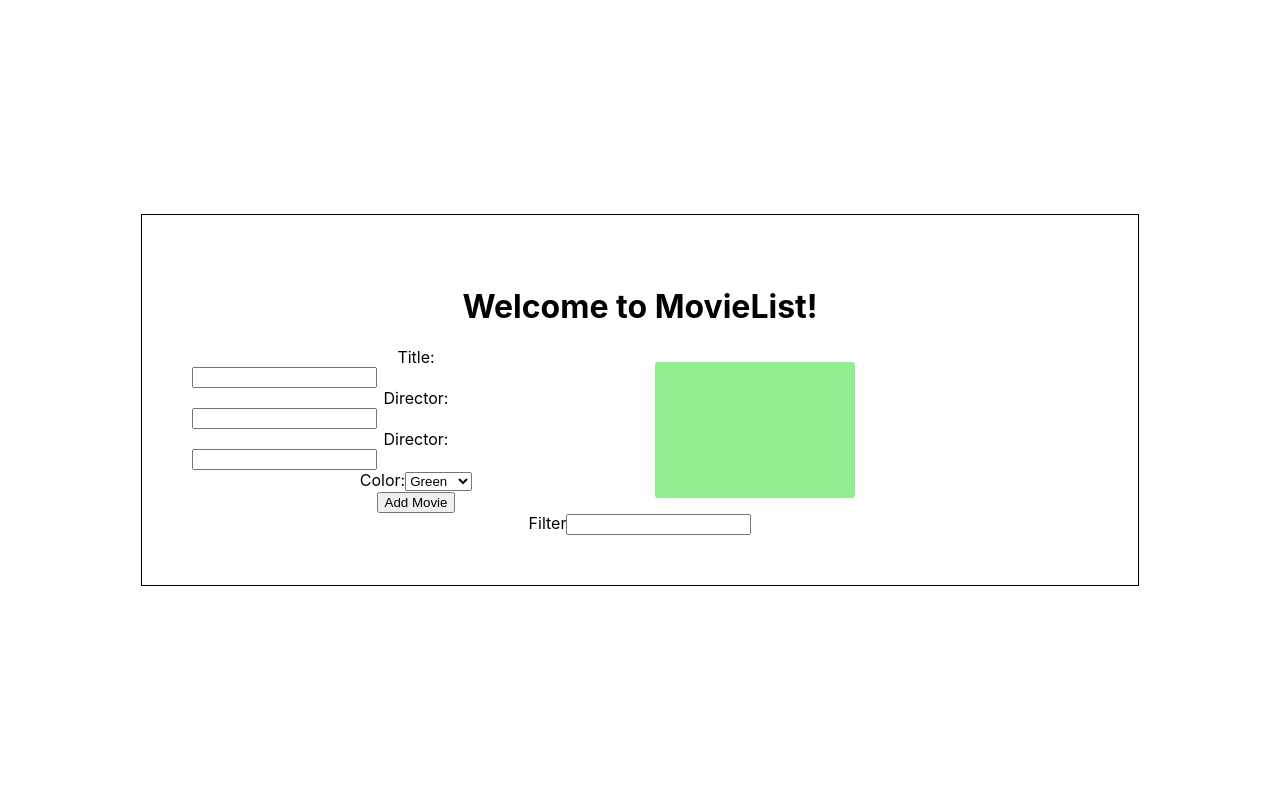
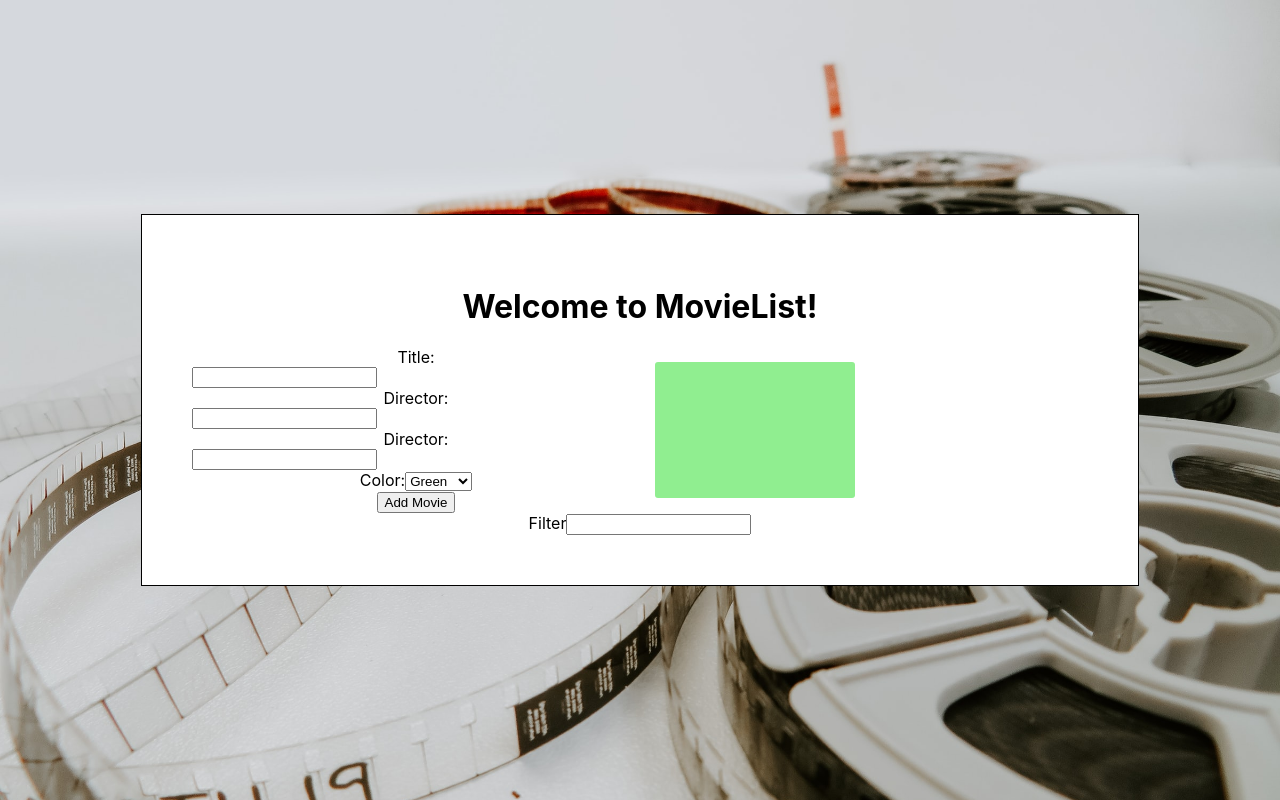
Before and after one commit to Kevin-Roney/react-movie-listFS, a React (Create React App) app: page / in a window 1280 px wide. Built offline with nearby package versions, Linux system fonts and the light colour scheme.

Commit message:
added background image

```diff
--- a/src/App.css
+++ b/src/App.css
@@ -4,6 +4,11 @@ body, html, #root {
   align-items: center;
   width: 100%;
   height: 100%;
+}
+
+body {
+  background-image: url(./background.jpg);
+  background-size: cover;
 }
 
 .App {
```
Also changed, not shown: src/background.jpg (added).
